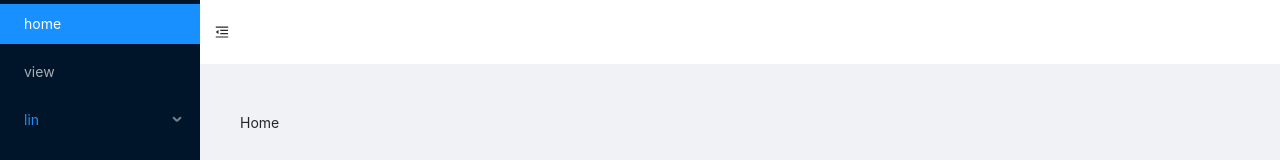
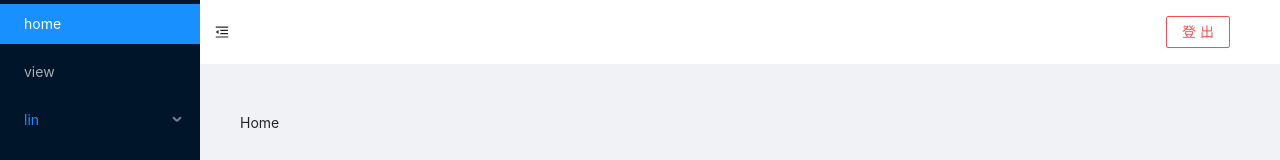
Before and after one commit to Bill70058/react-admin-template, a React (Create React App) app: page /index/home in a window 1280 px wide. Shown: the top 160 px of the page. Built offline with nearby package versions, Linux system fonts and the light colour scheme; sample sign-in values are in the browser's storage.

Commit message:
补充登出工能

```diff
--- a/src/pages/Layout/SelfLayout.tsx
+++ b/src/pages/Layout/SelfLayout.tsx
@@ -1,12 +1,13 @@
 import React, { useEffect, useState } from 'react'
-import { Link, useLocation } from 'react-router-dom'
+import { Link, useLocation, useNavigate } from 'react-router-dom'
 import { MenuFoldOutlined, MenuUnfoldOutlined } from '@ant-design/icons'
 import RouterBeforeEach from 'route/RouterBeforeEach'
 import { router } from 'route/index'
-import { Layout, Menu, MenuProps } from 'antd'
+import { Layout, Menu, MenuProps, Button } from 'antd'
 const { Header, Sider, Content } = Layout
 
 function SelfLayout() {
+  const navigate = useNavigate()
   const [collapsed, setCollapsed] = useState(false)
   let childItems: any = []
   const location = useLocation()
@@ -63,6 +64,10 @@ function SelfLayout() {
       setOpenKey(latestOpenKey ? latestOpenKey : '')
     }
   }
+  const handleLogout = () => {
+    sessionStorage.removeItem('login');
+    navigate('/')
+  }
   return (
     <div>
       <Layout>
@@ -82,7 +87,7 @@ function SelfLayout() {
         <Layout className="site-layout">
           <Header
             className="site-layout-background"
-            style={{ paddingLeft: 15, backgroundColor: '#fff' }}
+            style={{ paddingLeft: 15, backgroundColor: '#fff', display: 'flex', justifyContent: 'space-between', 'alignItems': 'center' }}
           >
             {React.createElement(
               collapsed ? MenuUnfoldOutlined : MenuFoldOutlined,
@@ -91,6 +96,7 @@ function SelfLayout() {
                 onClick: () => setCollapsed(!collapsed),
               }
             )}
+            <Button danger onClick={handleLogout}>登出</Button>
           </Header>
           <Content
             className="site-layout-background"
```
